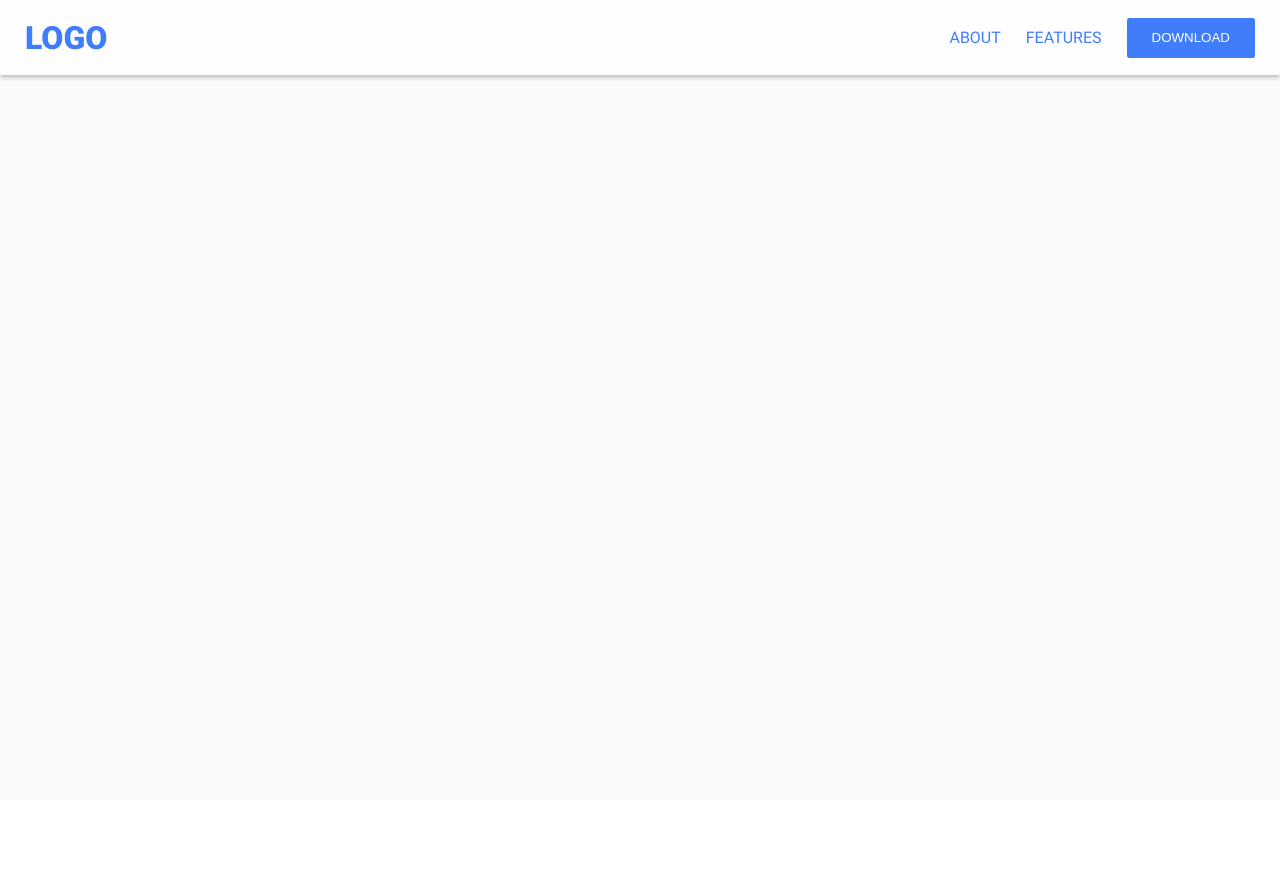
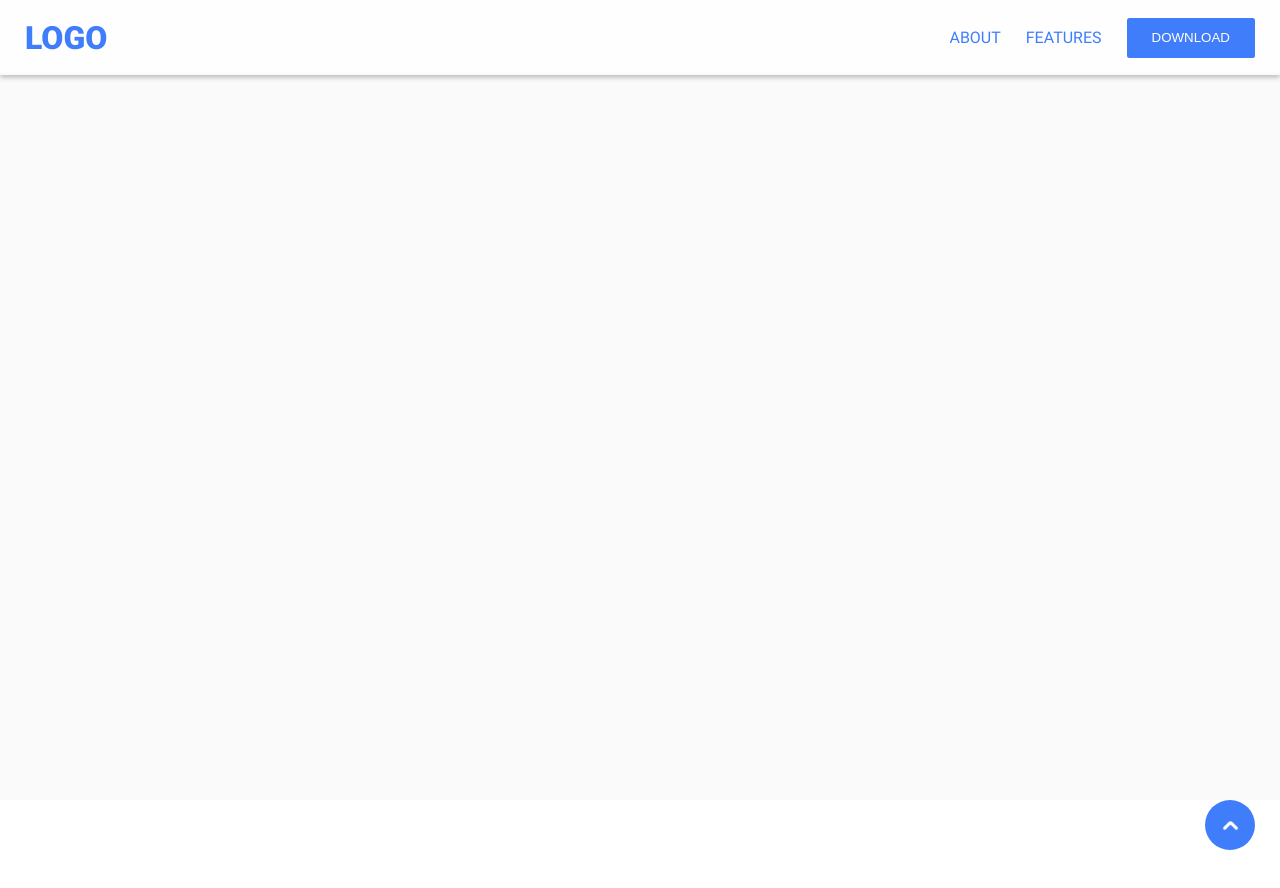
Before and after one commit to fchavonet/web-basic_landing_page_template, a plain HTML site: page index.html in a window 1280 px wide. Shown: the top 888 px of the page. Drawn offline with Linux system fonts and the light colour scheme.

Commit message:
Creating a move to top button.

```diff
--- a/behavior.js
+++ b/behavior.js
@@ -1 +1,26 @@
 /*jshint esversion: 6 */
+
+
+////////// MOVE TO TOP BUTTON BEHAVIOR \\\\\\\\\\
+const moveToTopButton = document.querySelector("#move_to_top_button");
+
+// Show or hide the 'Move to Top' button based on scroll position
+window.addEventListener("scroll", () => {
+  let scrollPosition = window.screenY || document.documentElement.scrollTop;
+
+  if (scrollPosition > 250) {
+    moveToTopButton.style.bottom = "50px";
+  } else {
+    moveToTopButton.style.bottom = "-50px";
+  }
+});
+
+// Scroll smoothly to the top of the page when the button is clicked
+moveToTopButton.addEventListener("click", (onclick) => {
+  onclick.preventDefault();
+
+  window.scrollTo({
+    top: 0,
+    behavior: "smooth"
+  });
+});
--- a/index.html
+++ b/index.html
@@ -75,6 +75,10 @@
             <li id="copyright">© 2024 - title</li>
         </ul>
     </footer>
+
+    <div id="move_to_top_button">
+        <img src="./resources/images/arrow-up.png" alt="Arrow up">
+    </div>
 </body>
 
 </html>
--- a/style.css
+++ b/style.css
@@ -178,3 +178,31 @@ footer ul {
 #copyright {
     text-transform: uppercase;
 }
+
+/********** MOVE TO TOP BUTTON **********/
+#move_to_top_button {
+    position: fixed;
+    right: 25px;
+    bottom: -50px;
+    width: 50px;
+    height: 50px;
+    display: flex;
+    justify-content: center;
+    align-items: center;
+    border-radius: 50%;
+    background-color: var(--main-color);
+    cursor: pointer;
+    transition: 0.25s ease;
+}
+
+#move_to_top_button:hover {
+    background-color: var(--subline-color);
+}
+
+#move_to_top_button:active {
+    transform: scale(0.95);
+}
+
+#move_to_top_button img {
+    width: 25px;
+}
```
Also changed, not shown: resources/images/arrow-up.png (added).
